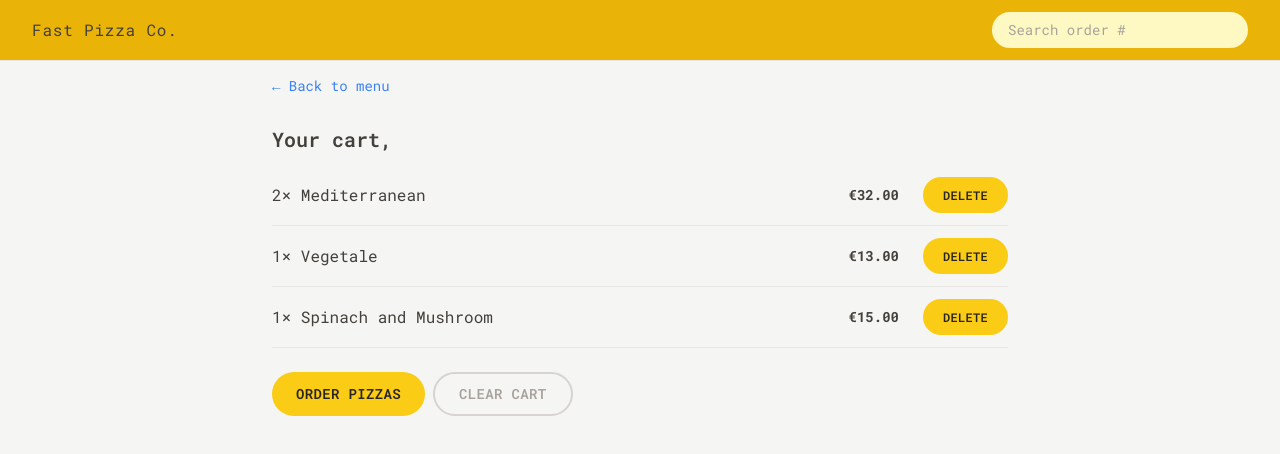
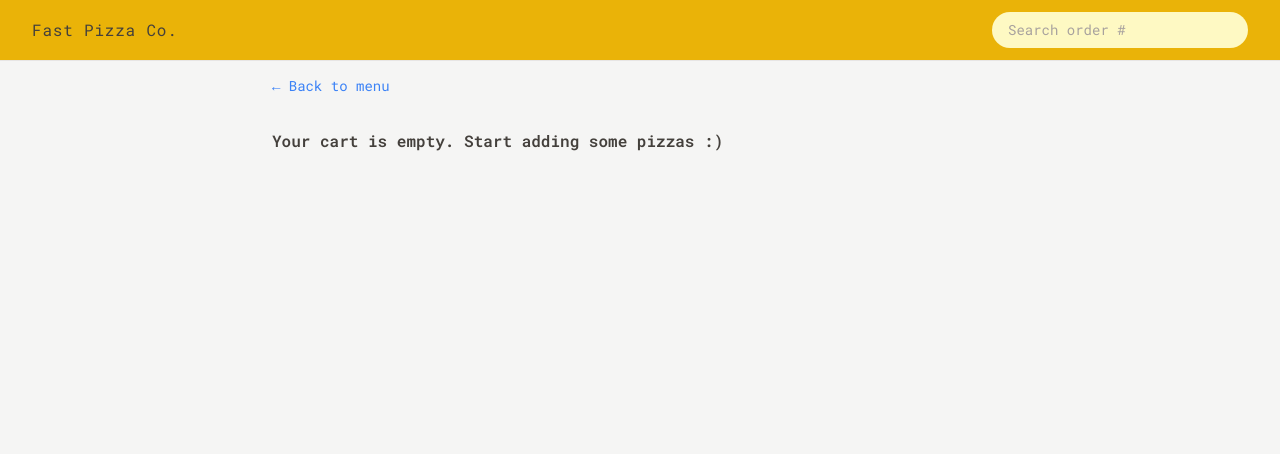
Before and after one commit to b1621/fast-pizza-menu, a React (Vite) app: page /cart in a window 1280 px wide. Shown: the top 454 px of the page. Built offline with nearby package versions, Linux system fonts and the light colour scheme.

Commit message:
building the cart page

```diff
--- a/src/features/Cart/Cart.jsx
+++ b/src/features/Cart/Cart.jsx
@@ -2,35 +2,23 @@
 import Button from "../../ui/Button";
 import LinkButton from "../../ui/LinkButton";
 import CartItem from "./CartItem";
-import { useSelector } from "react-redux";
-
-const fakeCart = [
-  {
-    pizzaId: 12,
-    name: "Mediterranean",
-    quantity: 2,
-    unitPrice: 16,
-    totalPrice: 32,
-  },
-  {
-    pizzaId: 6,
-    name: "Vegetale",
-    quantity: 1,
-    unitPrice: 13,
-    totalPrice: 13,
-  },
-  {
-    pizzaId: 11,
-    name: "Spinach and Mushroom",
-    quantity: 1,
-    unitPrice: 15,
-    totalPrice: 15,
-  },
-];
+import { useDispatch, useSelector } from "react-redux";
+import { clearCart, getCart } from "./cartSlice";
+import EmptyCart from "./EmptyCart";
 
 function Cart() {
-  const cart = fakeCart;
+  // const cart = fakeCart;
+  const dispatch = useDispatch();
+
+  const cart = useSelector(getCart);
   const username = useSelector((state) => state.user.username);
+
+  const handleClearCart = () => {
+    dispatch(clearCart());
+  };
+
+  // if (!cart || cart === []) return <EmptyCart />;
+  if (!cart.length) return <EmptyCart />;
   return (
     <div className="px-4 py-3">
       <LinkButton to="/menu">&larr; Back to menu</LinkButton>
@@ -47,7 +35,9 @@
           Order pizzas
         </Button>
 
-        <Button type="secondary">Clear Cart</Button>
+        <Button type="secondary" onClick={handleClearCart}>
+          Clear Cart
+        </Button>
         {/* <button>Clear cart</button> */}
       </div>
     </div>
--- a/src/features/Cart/EmptyCart.jsx
+++ b/src/features/Cart/EmptyCart.jsx
@@ -1,11 +1,13 @@
-import { Link } from 'react-router-dom';
+import LinkButton from "../../ui/LinkButton";
 
 function EmptyCart() {
   return (
-    <div>
-      <Link to="/menu">&larr; Back to menu</Link>
+    <div className="px-4 py-3">
+      <LinkButton to="/menu">&larr; Back to menu</LinkButton>
 
-      <p>Your cart is still empty. Start adding some pizzas :)</p>
+      <p className="my-8 font-semibold">
+        Your cart is empty. Start adding some pizzas :)
+      </p>
     </div>
   );
 }
--- a/src/features/Cart/cartSlice.js
+++ b/src/features/Cart/cartSlice.js
@@ -54,6 +54,8 @@
 
 export default cartSlice.reducer;
 
+export const getCart = (state) => state.cart.cart;
+
 export const getTotalCartQuantity = (state) =>
   state.cart.cart.reduce((sum, item) => sum + item.quantity, 0);
 
```
